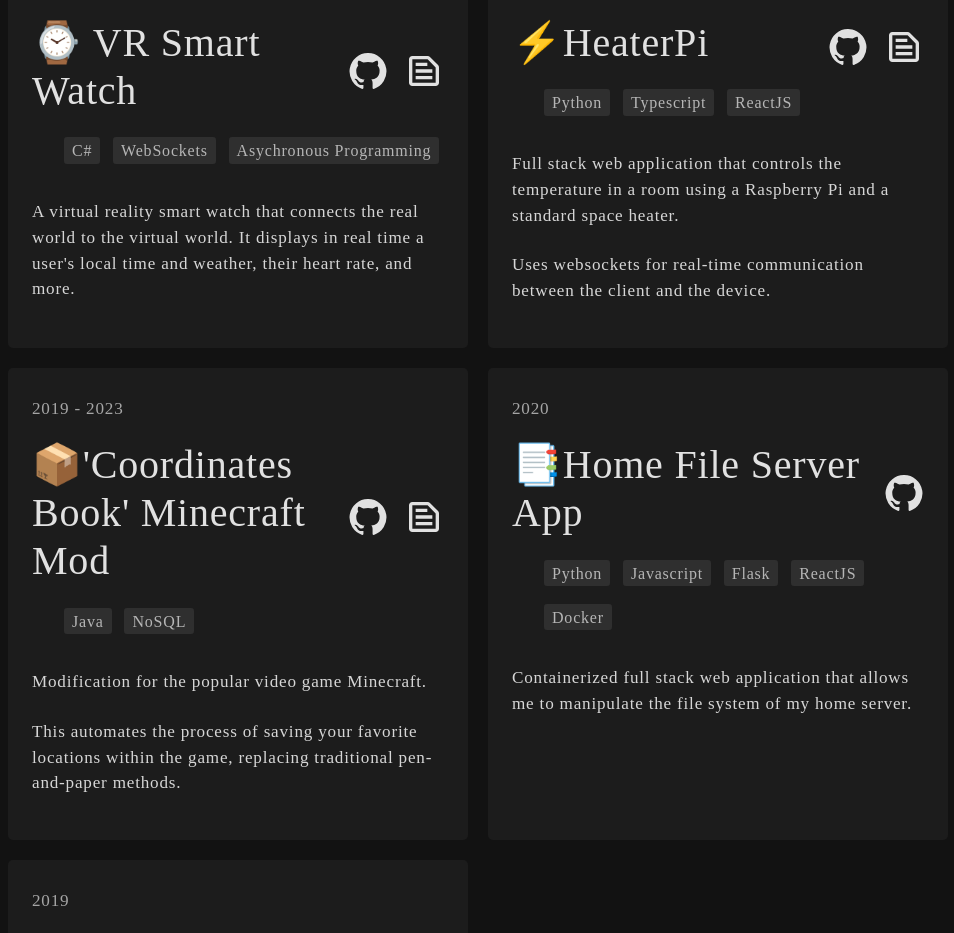
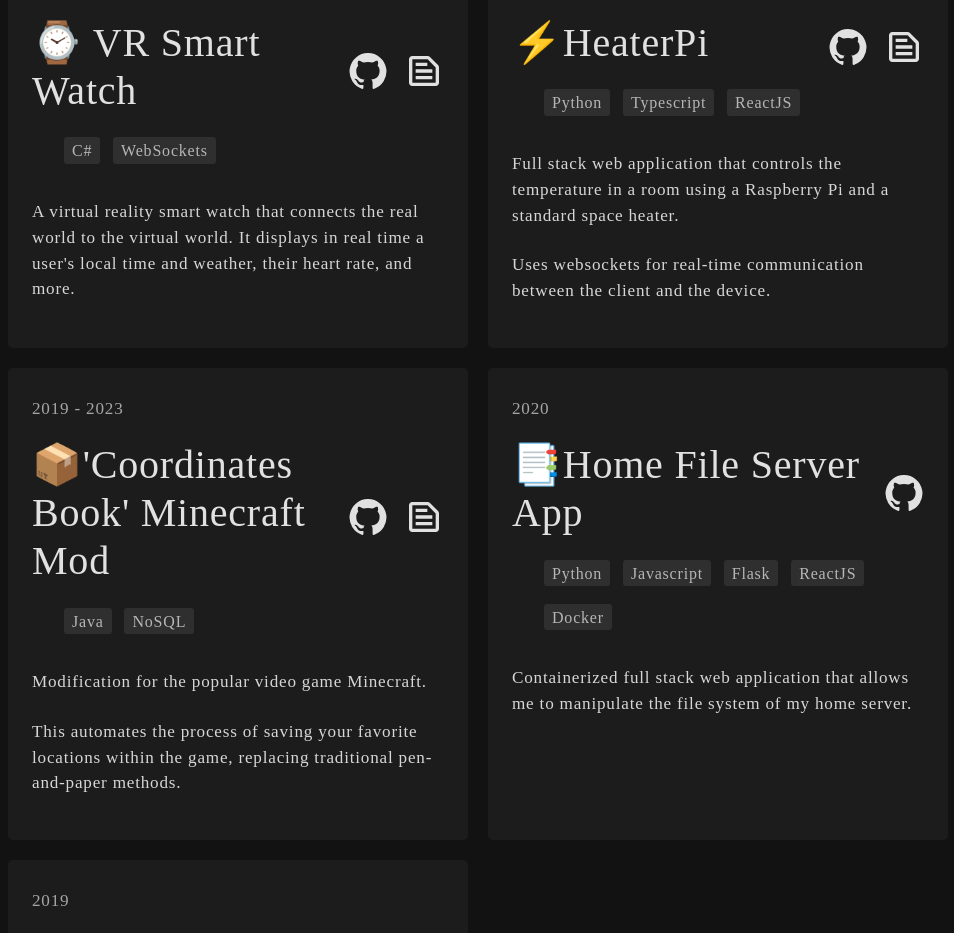
Before and after one commit to ItsNotCam/Portfolio-Site, a React (Vite) app: page / in a window 1280 px wide. Shown: the part 2620-3553 px from the top of the page, without its empty margins (162-1116 px from the left). Built offline with nearby package versions, Linux system fonts and the light colour scheme; the HTML template or start-up script is replaced by a standard one; a web font is replaced by a local one.

Commit message:
updated project list smart watch tags

```diff
--- a/src/pages/projects/_ProjectList.ts
+++ b/src/pages/projects/_ProjectList.ts
@@ -57,7 +57,7 @@ export const PROJECTS: Array<IProject> = [
       A virtual reality smart watch that connects the real world to the virtual world.
       It displays in real time a user's local time and weather, their heart rate, and more.
     `],
-    tags: ["C#", "WebSockets", "Asychronous Programming"],
+    tags: ["C#", "WebSockets"],
     readme_link: { name: "Readme", link: "https://raw.githubusercontent.com/ItsNotCam/BitwatchVR/master/README.md" },
     github_link: {
       name: "Repo",
```
